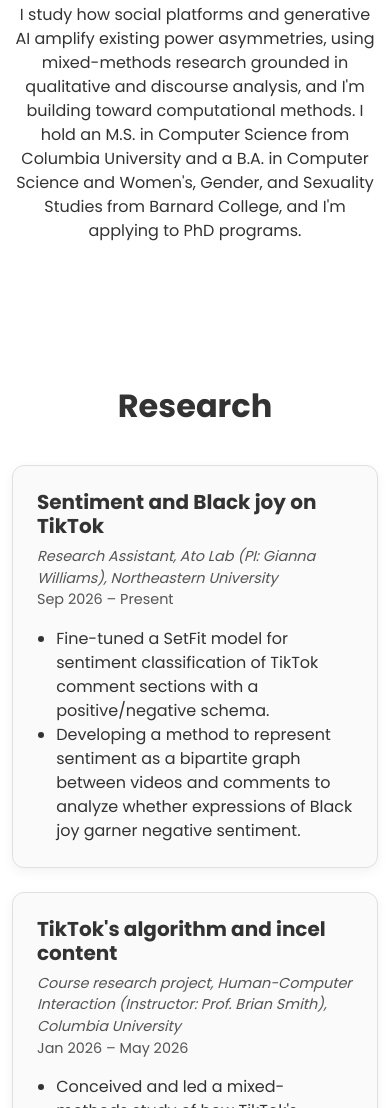
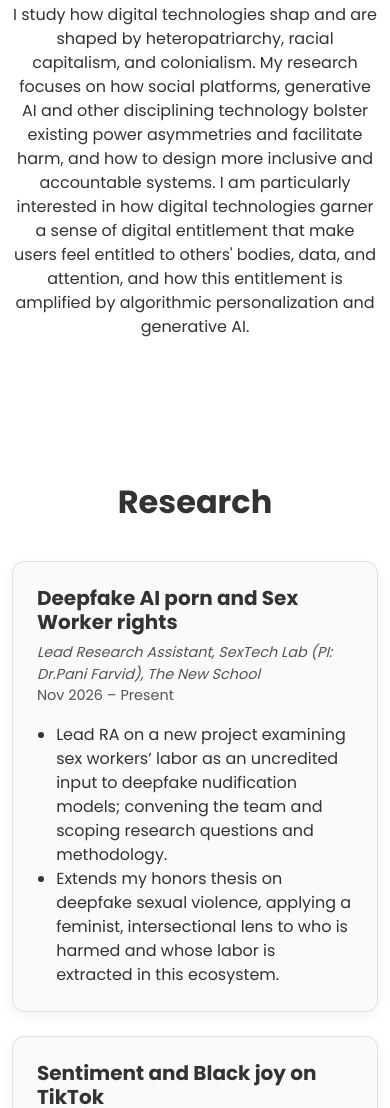
Before and after one commit to LeanaNgompe/LeanaNgompe.github.io, a plain HTML site: page index.html in a window 390 px wide. Shown: the part 892-2000 px from the top of the page. Drawn offline with nearby package versions, Linux system fonts and the light colour scheme.

Commit message:
updating CV and about me section, and updating experience section to reflect current research assistantship and course project.

```diff
--- a/index.html
+++ b/index.html
@@ -70,10 +70,9 @@
 <header id="home" class="hero-section">
   <div class="hero-text">
     <h1 class="fw-bold">Jenny Leana Fotso Ngompe</h1>
-    <!-- REWRITE IN YOUR OWN WORDS: keep it to one line and match your CV's research interests line -->
-    <p class="typing-text" id="typing-text" aria-label="Social computing, algorithmic auditing, technology-facilitated harm, feminist HCI"><span id="typed-text"></span><span id="cursor" aria-hidden="true">|</span></p>
+    <p class="typing-text" id="typing-text" aria-label="Technomisogynoir, Algorithmic Auditing,  Technologies-Facilitated Harm, Feminist HCI"><span id="typed-text"></span><span id="cursor" aria-hidden="true">|</span></p>
     <div class="mt-3">
-      <a href="assets/FotsoNgompe_CV.pdf" class="btn btn-dark me-2">CV</a>
+      <a href="assets/JennyLeana_FotsoNgompe_CV(PhD).pdf" class="btn btn-dark me-2">CV</a>
       <a href="https://github.com/LeanaNgompe" target="_blank" rel="noopener" class="btn btn-outline-dark me-2">GitHub</a>
       <a href="https://www.linkedin.com/in/jennyleanafotsongompe/" target="_blank" rel="noopener" class="btn btn-outline-dark">LinkedIn</a>
     </div>
@@ -87,18 +86,28 @@
   <h2 class="section-title">About Me</h2>
   <!-- DRAFT ONLY: rewrite in your own voice. A one-sentence hook on what got you into this research would help. -->
   <p class="text-center mx-auto" style="max-width: 800px;">
-    I study how social platforms and generative AI amplify existing power asymmetries, using mixed-methods research grounded in qualitative and discourse analysis, and I'm building toward computational methods. I hold an M.S. in Computer Science from Columbia University and a B.A. in Computer Science and Women's, Gender, and Sexuality Studies from Barnard College, and I'm applying to PhD programs.
+    I study how digital technologies shap and are shaped by heteropatriarchy, racial capitalism, and colonialism. My research focuses on how social platforms, generative AI and other disciplining technology bolster existing power asymmetries and facilitate harm, and how to design more inclusive and accountable systems. I am particularly interested in how digital technologies garner a sense of digital entitlement that make users feel entitled to others' bodies, data, and attention, and how this entitlement is amplified by algorithmic personalization and generative AI.
   </p>
 </section>
 
 <section id="research" class="container">
   <h2 class="section-title">Research</h2>
   <div class="row justify-content-center g-4">
-    <!-- Confirm the wording of this entry with Gianna Williams before publishing -->
+    <div class="col-md-6">
+      <div class="experience-card">
+        <h5><strong>Deepfake AI porn and Sex Worker rights </strong></h5>
+        <p class="meta"><em>Lead Research Assistant, SexTech Lab (PI: Dr.Pani Farvid), The New School</em><br>Nov 2026 – Present</p>
+        <ul>
+          <li>Lead RA on a new project examining sex workers’ labor as an uncredited input to deepfake nudification models; convening the team and scoping research questions and methodology.</li>
+          <li>Extends my honors thesis on deepfake sexual violence, applying a feminist, intersectional lens to who is harmed and whose labor is extracted in this ecosystem.</li>
+        </ul>
+      </div>
+    </div>
+    <div class="col-md-6">
     <div class="col-md-6">
       <div class="experience-card">
         <h5><strong>Sentiment and Black joy on TikTok</strong></h5>
-        <p class="meta"><em>Research Assistant, Ato Lab (PI: Gianna Williams), Northeastern University</em><br>Sep 2026 – Present</p>
+        <p class="meta"><em>Research Assistant, Ato Lab (Supervisor: Gianna Williams, PhD Candidate), Northeastern University</em><br>Sep 2026 – Present</p>
         <ul>
           <li>Fine-tuned a SetFit model for sentiment classification of TikTok comment sections with a positive/negative schema.</li>
           <li>Developing a method to represent sentiment as a bipartite graph between videos and comments to analyze whether expressions of Black joy garner negative sentiment.</li>
@@ -108,7 +117,7 @@
     <div class="col-md-6">
       <div class="experience-card">
         <h5><strong>TikTok's algorithm and incel content</strong></h5>
-        <p class="meta"><em>Course research project, Human-Computer Interaction (Instructor: Prof. Brian Smith), Columbia University</em><br>Jan 2026 – May 2026</p>
+        <p class="meta"><em>Research project, Human-Computer Interaction (Instructor: Prof. Brian Smith), Columbia University</em><br>Jan 2026 – May 2026</p>
         <ul>
           <li>Conceived and led a mixed-methods study of how TikTok's personalization algorithm exposes vulnerable young users to incel content.</li>
           <li>Ran 15 semi-structured interviews (ages 18–22), built personas from the findings, and carried out 8 scroll studies that simulated user trajectories without exposing real vulnerable users to harm.</li>
```
Also changed, not shown: 2 other files.
